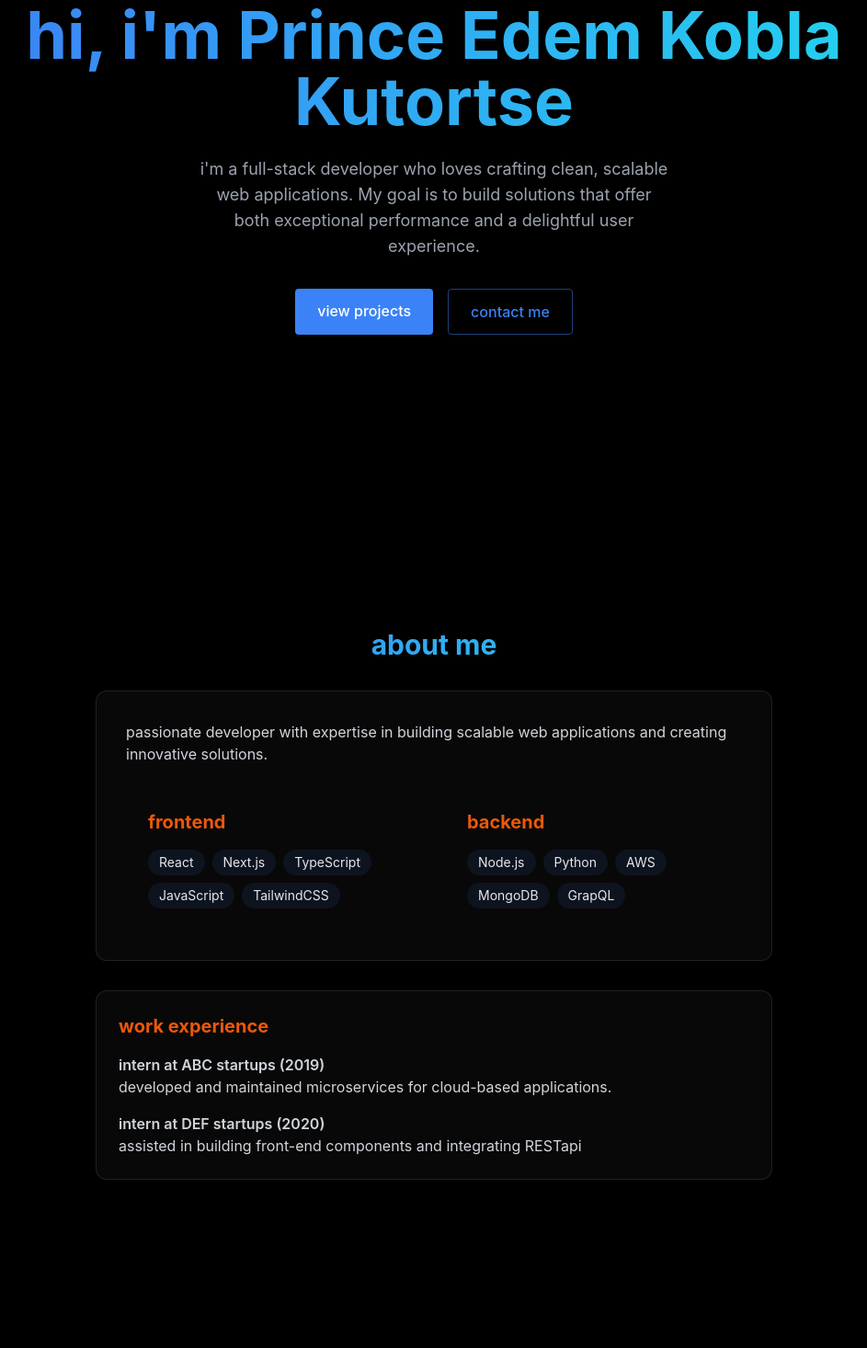
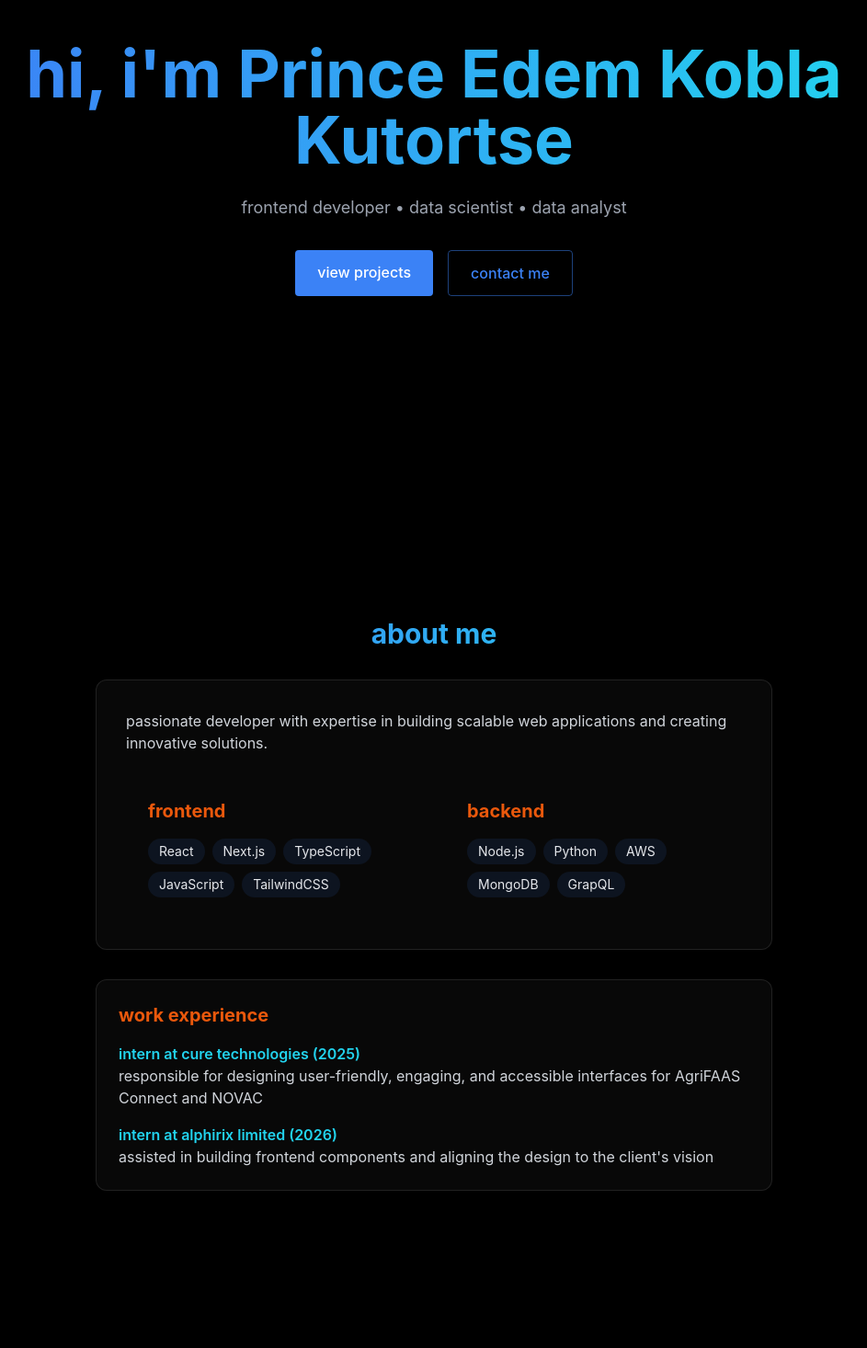
Before and after one commit to Prince-Edem/edem-portfolio, a React (Vite) app: page / in a window 1280 px wide. Shown: the part 217-1683 px from the top of the page at 92% size, without its empty margins (168-1111 px from the left). Built offline with nearby package versions, Linux system fonts and the light colour scheme.

Commit message:
minor changes to subtitle

```diff
--- a/src/components/sections/About.jsx
+++ b/src/components/sections/About.jsx
@@ -69,19 +69,21 @@ export const About = () => {
               </h3>
               <div className="space-y-4 text-ink-muted">
                 <div>
-                  <h4 className="font-semibold">
-                    intern at ABC startups (2019)
+                  <h4 className="font-semibold text-accent-cyan">
+                    intern at cure technologies (2025)
                   </h4>
                   <p>
-                    developed and maintained microservices for cloud-based applications.
+                    responsible for designing user-friendly, engaging, and
+                    accessible interfaces for AgriFAAS Connect and NOVAC
                   </p>
                 </div>
                 <div>
-                  <h4 className="font-semibold">
-                    intern at DEF startups (2020)
+                  <h4 className="font-semibold text-accent-cyan">
+                    intern at alphirix limited (2026)
                   </h4>
                   <p>
-                    assisted in building front-end components and integrating RESTapi
+                    assisted in building frontend components and aligning the design
+                    to the client's vision
                   </p>
                 </div>
               </div>
--- a/src/components/sections/Home.jsx
+++ b/src/components/sections/Home.jsx
@@ -11,9 +11,7 @@ export const Home = () => {
           </h1>
 
           <p className="text-ink-subtle text-lg mb-8 max-w-lg mx-auto">
-            i'm a full-stack developer who loves crafting clean, scalable web
-            applications. My goal is to build solutions that offer both exceptional
-            performance and a delightful user experience.
+            frontend developer • data scientist • data analyst
           </p>
           <div className="flex justify-center space-x-4">
             <a
```
